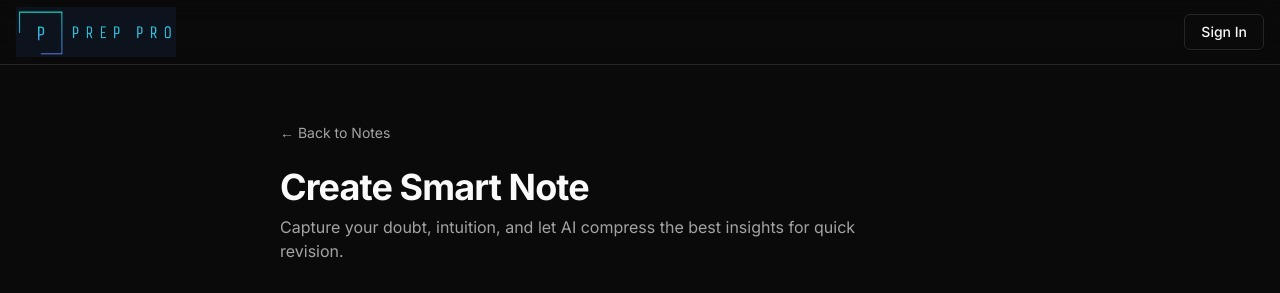
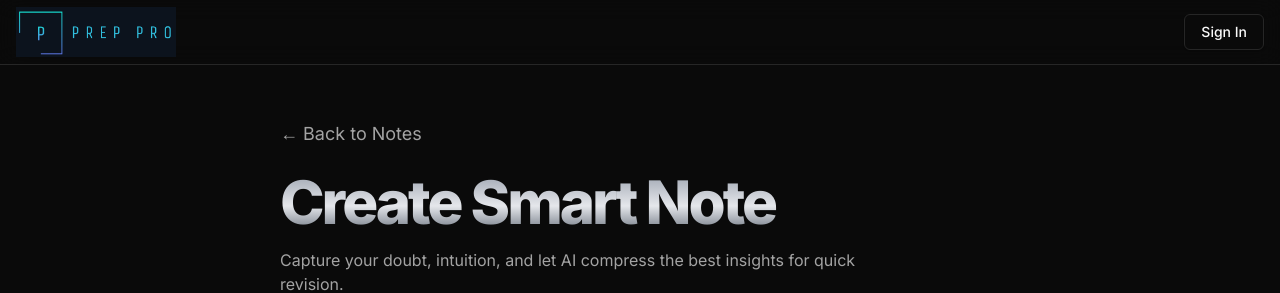
Before and after one commit to shivamrajpoot7070/ai-career-coach, a Next.js app: page /notes/new in a window 1280 px wide. Shown: the top 293 px of the page. Built offline with nearby package versions, Linux system fonts and the light colour scheme; no server answers.

Commit message:
notesaddedto middlewaree

```diff
--- a/app/(main)/notes/new/page.js
+++ b/app/(main)/notes/new/page.js
@@ -70,14 +70,14 @@ export default function AddNotePage() {
       {/* Back */}
       <button
         onClick={() => router.back()}
-        className="text-sm text-muted-foreground hover:underline mb-6"
+        className="text-lg text-muted-foreground hover:underline mb-6"
       >
         ← Back to Notes
       </button>
 
       {/* Header */}
       <div className="mb-8">
-        <h1 className="text-4xl font-bold tracking-tight">
+        <h1 className="font-bold gradient-title text-4xl md:text-6xl">
           Create Smart Note
         </h1>
         <p className="text-muted-foreground mt-2 max-w-xl">
--- a/app/(main)/notes/page.js
+++ b/app/(main)/notes/page.js
@@ -20,8 +20,8 @@ export default async function NotesPage() {
       {/* Header */}
       <div className="flex items-center justify-between mb-6">
         <div>
-          <h1 className="text-3xl font-bold">My Notes</h1>
-          <p className="text-sm text-muted-foreground mt-1">
+          <h1 className="font-bold gradient-title text-4xl md:text-6xl">My Notes</h1>
+          <p className="text-lg text-muted-foreground mt-2">
             Your saved doubts, ideas & AI tips
           </p>
         </div>
--- a/app/(main)/prep/[company]/[topic]/page.js
+++ b/app/(main)/prep/[company]/[topic]/page.js
@@ -73,10 +73,10 @@ export default async function TopicPage({ params }) {
       </div>
 
       <div>
-        <h1 className="text-3xl font-bold mb-2">
+        <h1 className="font-bold gradient-title text-3xl md:text-6xl mb-2">
           {company.name} • {displayTopic}
         </h1>
-        <p className="text-sm text-muted-foreground">
+        <p className="text-lg text-muted-foreground">
           {questions.length} questions
         </p>
       </div>
--- a/app/(main)/prep/[company]/page.js
+++ b/app/(main)/prep/[company]/page.js
@@ -32,7 +32,7 @@ export default async function CompanyPage({ params }) {
         </Link>
       </div>
 
-      <h1 className="text-4xl font-bold mb-6">
+      <h1 className="font-bold gradient-title text-4xl md:text-6xl mb-6">
         {company.name} • Topics
       </h1>
 
--- a/app/(main)/prep/page.js
+++ b/app/(main)/prep/page.js
@@ -13,7 +13,7 @@ export default function PrepIndex() {
         </Link>
       </div>
 
-      <h1 className="text-4xl font-bold mb-6">Company Sheets</h1>
+      <h1 className="font-bold gradient-title text-4xl md:text-6xl mb-4">Company Sheets</h1>
 
       <div className="grid grid-cols-1 sm:grid-cols-2 md:grid-cols-3 gap-4">
         {companies.map((c) => (
```
